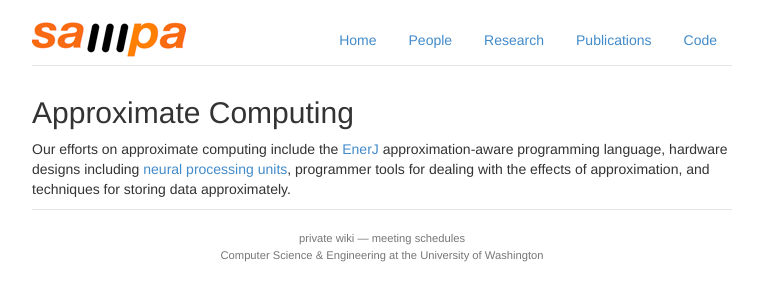
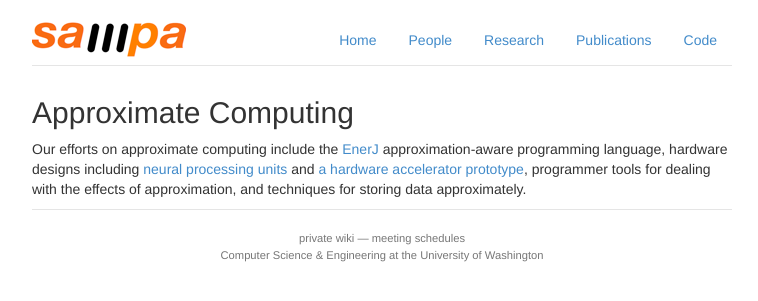
Before and after one commit to uwsampa/sampa-public, a Jekyll site: the page built from research/approximation/index.md, in a window 1280 px wide. Shown: the top 301 px of the page, without its empty margins (258-1016 px from the left). Built offline with Jekyll 4.4.1, drawn with Linux system fonts in a browser that asks for light colours; Markdown is read by kramdown in place of the engine named in the settings.

Commit message:
adding snnap to index

```diff
--- a/research/approximation/index.md
+++ b/research/approximation/index.md
@@ -2,7 +2,8 @@
 layout: default
 title: Approximate Computing
 ---
-Our efforts on approximate computing include the [EnerJ][] approximation-aware programming language, hardware designs including [neural processing units][npu], programmer tools for dealing with the effects of approximation, and techniques for storing data approximately.
+Our efforts on approximate computing include the [EnerJ][] approximation-aware programming language, hardware designs including [neural processing units][npu] and [a hardware accelerator prototype][snnap], programmer tools for dealing with the effects of approximation, and techniques for storing data approximately.
 
 [enerj]: enerj.html
 [npu]: npu.html
+[snnap]: snnap.html
```
